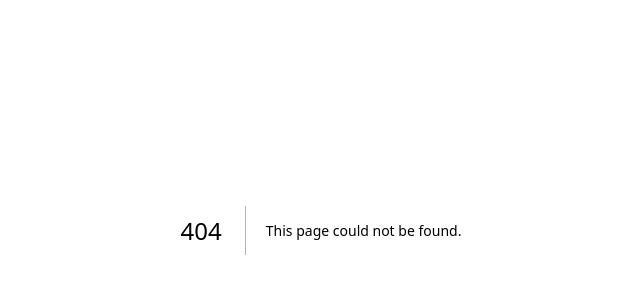
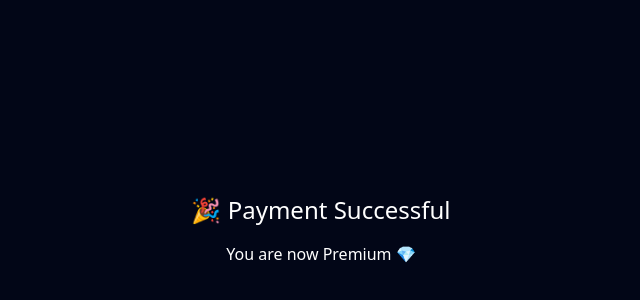
Before and after one commit to mohdsameerahmed346-lgtm/JobBooster-clean, a Next.js app: page /success in a window 1280 px wide. Before the commit this address had no page. Shown: the part 170-470 px from the top of the page, without its empty margins (319-959 px from the left). Built offline with nearby package versions, Linux system fonts and the light colour scheme.

Commit message:
Create page.js

```diff
--- /dev/null
+++ b/app/success/page.js
@@ -0,0 +1,19 @@
+"use client";
+
+import { useEffect } from "react";
+
+export default function Success() {
+
+  useEffect(() => {
+    localStorage.setItem("premium", "true");
+  }, []);
+
+  return (
+    <div className="h-screen flex items-center justify-center text-white bg-slate-950">
+      <div className="text-center">
+        <h1 className="text-2xl mb-4">🎉 Payment Successful</h1>
+        <p>You are now Premium 💎</p>
+      </div>
+    </div>
+  );
+    }
```
